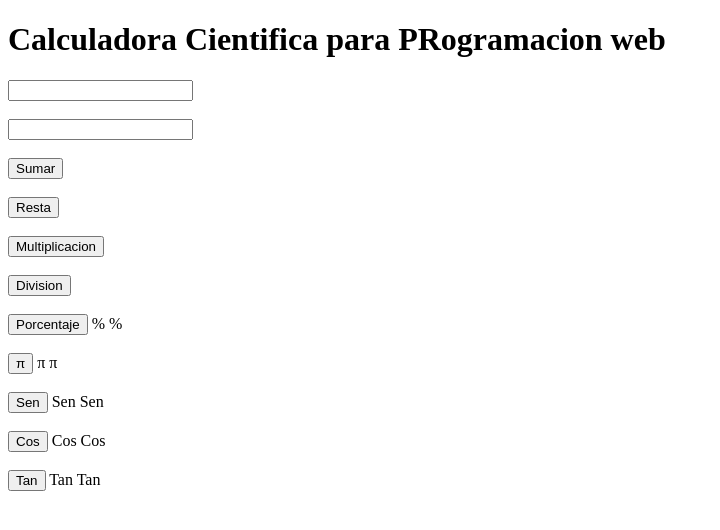
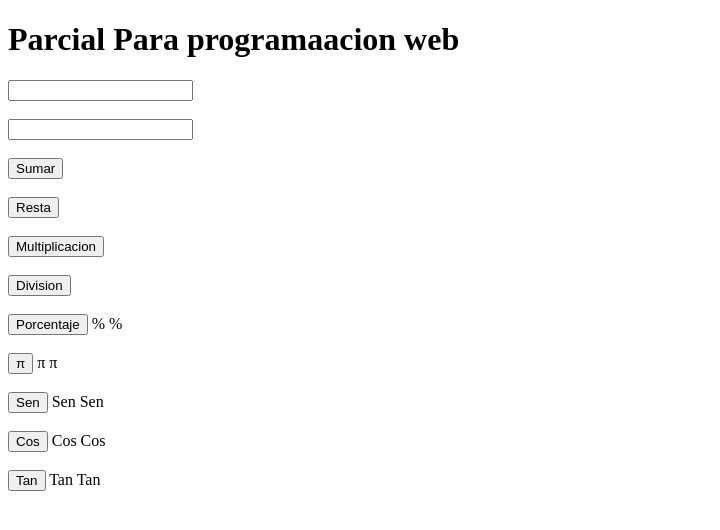
Before and after one commit to Crossfan2911/ProgramWb, an Angular app: page /calculadora in a window 1280 px wide. Shown: the top 530 px of the page, without its empty margins (0-720 px from the left). Built offline with nearby package versions, Linux system fonts and the light colour scheme.

Commit message:
agrego un cambio

```diff
--- a/src/app/calculadora_cientifica/calculadora.component.html
+++ b/src/app/calculadora_cientifica/calculadora.component.html
@@ -1,5 +1,5 @@
 
-<h1>Calculadora Cientifica para PRogramacion web</h1>
+<h1>Parcial Para programaacion web </h1>
 <div>
 
     <input type="number" name="operandoA"  [(ngModel)]="operandoA" required><br><br>
```
